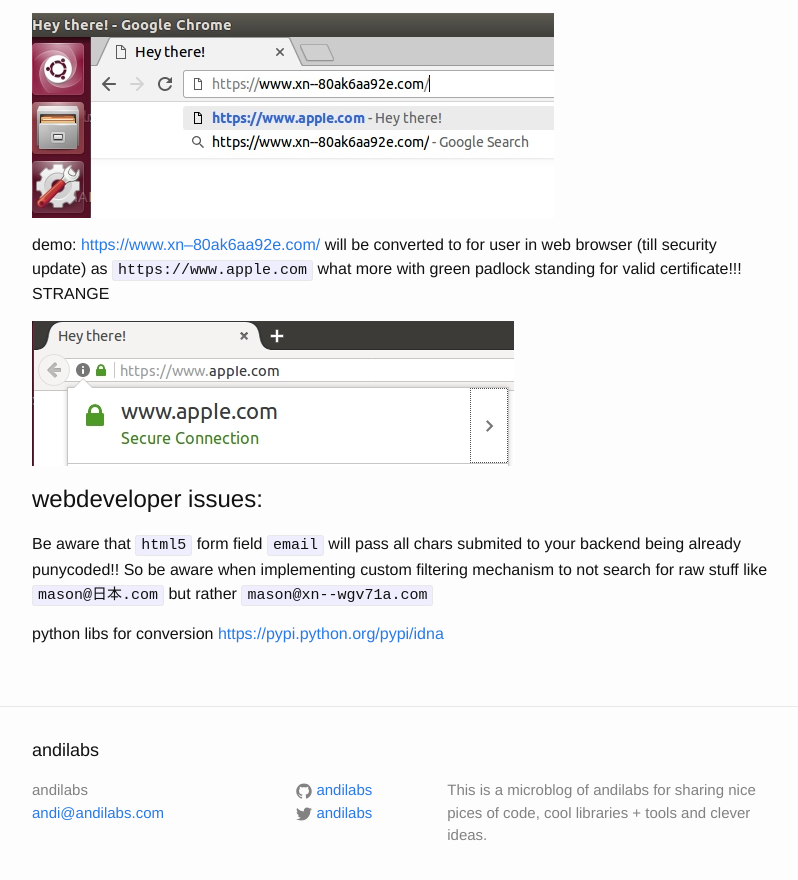
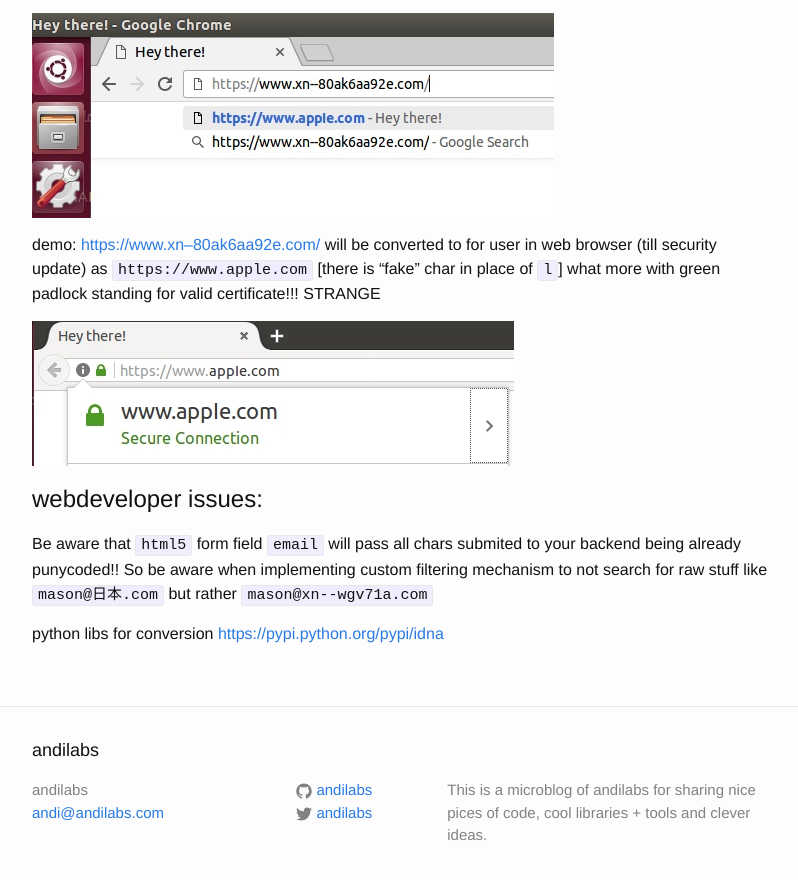
Before and after one commit to f4ww4z/andilabs.github.io, a Jekyll site: the page built from _posts/2017-04-28-punycode-intro-and-security-risks.markdown, in a window 1280 px wide and 900 px high, scrolled down 642 px. Shown: the top 880 px of the window, without its empty margins (238-1036 px from the left). Built offline with Jekyll 4.4.1, drawn with Linux system fonts in a browser that asks for light colours.

Commit message:
Update 2017-04-28-punycode-intro-and-security-risks.markdown

```diff
--- a/_posts/2017-04-28-punycode-intro-and-security-risks.markdown
+++ b/_posts/2017-04-28-punycode-intro-and-security-risks.markdown
@@ -35,7 +35,7 @@ risks:
 
 ![fake apple.com looking pretty legit](/assets/punycode-fake-apple-website.jpg)
 
-demo: [https://www.xn--80ak6aa92e.com/ ](https://www.xn--80ak6aa92e.com/) will be converted to for user in web browser (till security update) as `https://www.apple.com` what more with green padlock standing for valid certificate!!! STRANGE
+demo: [https://www.xn--80ak6aa92e.com/ ](https://www.xn--80ak6aa92e.com/) will be converted to for user in web browser (till security update) as `https://www.аррӏе.com` [there is "fake" char in place of `l`] what more with green padlock standing for valid certificate!!! STRANGE
 
 ![seems legit](/assets/seems-legit.jpg)
 
```
